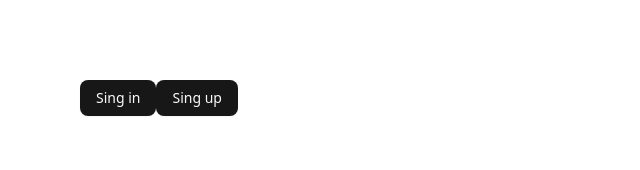
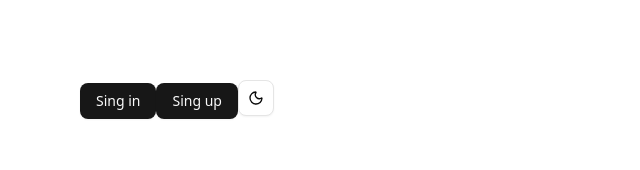
Before and after one commit to Mehedi107/next.js, a Next.js app in the folder socially/: page / in a window 1280 px wide. Shown: the top 170 px of the page, without its empty margins (0-640 px from the left). Built offline with nearby package versions, Linux system fonts and the light colour scheme; no server answers.

Commit message:
Add: light & dark mode

```diff
--- a/socially/package.json
+++ b/socially/package.json
@@ -15,6 +15,7 @@
     "clsx": "^2.1.1",
     "lucide-react": "^0.516.0",
     "next": "15.3.3",
+    "next-themes": "^0.4.6",
     "react": "^19.0.0",
     "react-dom": "^19.0.0",
     "tailwind-merge": "^3.3.1"
--- a/socially/src/app/layout.tsx
+++ b/socially/src/app/layout.tsx
@@ -2,6 +2,7 @@ import type { Metadata } from 'next';
 import { Geist, Geist_Mono } from 'next/font/google';
 import './globals.css';
 import { ClerkProvider } from '@clerk/nextjs';
+import { ThemeProvider } from '@/components/theme-provider';
 
 const geistSans = Geist({
   variable: '--font-geist-sans',
@@ -25,11 +26,18 @@ export default function RootLayout({
 }>) {
   return (
     <ClerkProvider>
-      <html lang="en">
+      <html lang="en" suppressHydrationWarning>
         <body
           className={`${geistSans.variable} ${geistMono.variable} antialiased`}
         >
-          {children}
+          <ThemeProvider
+            attribute="class"
+            defaultTheme="system"
+            enableSystem
+            disableTransitionOnChange
+          >
+            {children}
+          </ThemeProvider>
         </body>
       </html>
     </ClerkProvider>
--- a/socially/src/app/page.tsx
+++ b/socially/src/app/page.tsx
@@ -1,3 +1,4 @@
+import { ModeToggle } from '@/components/theme-toggler';
 import { Button } from '@/components/ui/button';
 import {
   SignedIn,
@@ -21,6 +22,8 @@ export default function Home() {
       <SignedIn>
         <UserButton />
       </SignedIn>
+
+      <ModeToggle />
     </div>
   );
 }
--- /dev/null
+++ b/socially/src/components/theme-provider.tsx
@@ -0,0 +1,11 @@
+'use client';
+
+import * as React from 'react';
+import { ThemeProvider as NextThemesProvider } from 'next-themes';
+
+export function ThemeProvider({
+  children,
+  ...props
+}: React.ComponentProps<typeof NextThemesProvider>) {
+  return <NextThemesProvider {...props}>{children}</NextThemesProvider>;
+}
--- /dev/null
+++ b/socially/src/components/theme-toggler.tsx
@@ -0,0 +1,22 @@
+'use client';
+
+import * as React from 'react';
+import { Moon, Sun } from 'lucide-react';
+import { useTheme } from 'next-themes';
+
+import { Button } from '@/components/ui/button';
+
+export function ModeToggle() {
+  const { theme, setTheme } = useTheme();
+
+  return (
+    <Button
+      variant="outline"
+      size="icon"
+      onClick={() => setTheme(theme === 'dark' ? 'light' : 'dark')}
+    >
+      {theme === 'dark' ? <Sun /> : <Moon />}
+      <span className="sr-only">Toggle theme</span>
+    </Button>
+  );
+}
```
Also changed, not shown: 1 other file (tests, documents, lock files or other folders).
